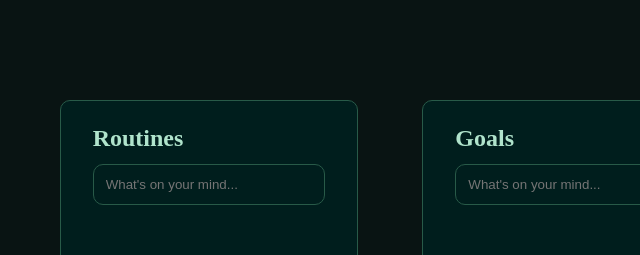
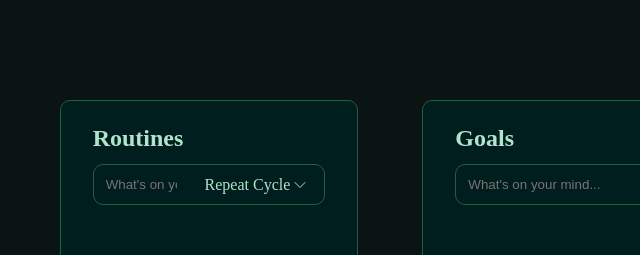
Before and after one commit to mrgeex/geextask, a website built with Parcel: page index.html in a window 1280 px wide. Shown: the top 255 px of the page, 431-1071 px from the left. Built offline with nearby package versions, Linux system fonts and the light colour scheme; files whose address does not match are found by name.

Commit message:
tasks >> routine repeat cycle style done

```diff
--- a/src/css/style.css
+++ b/src/css/style.css
@@ -79,6 +79,7 @@ Default: 10px
   padding: 0;
   box-sizing: border-box;
   color: var(--text);
+  transition: 0.2s ease-out all;
 }
 
 body {
@@ -139,9 +140,6 @@ ul {
 .todo {
   background: var(--secondary);
   border: 1px solid var(--border);
-  /*box-shadow:*/
-  /*  2px 2px 2px #408a71,*/
-  /*  -2px -2px 2px #408a71;*/
   border-radius: 10px;
 
   flex-flow: column;
@@ -155,11 +153,73 @@ ul {
 
 .todo input[type="text"] {
   background: inherit;
-  border: 1px solid var(--border);
+  border: none;
   border-radius: 10px;
 
   padding: 12px;
   width: 100%;
+}
+
+.todo__input {
+  width: 100%;
+  border: 1px solid var(--border);
+  border-radius: 10px;
+}
+
+.todo__routines__dropdown {
+  text-align: center;
+  width: max-content;
+  flex-flow: column;
+  position: relative;
+}
+
+.todo__routines__dropdown:hover .options__list {
+  opacity: 1;
+}
+
+.todo__routines__dropdown .selected {
+  cursor: pointer;
+
+  width: max-content;
+  padding: 8px 16px;
+  height: max-content;
+  gap: 2px;
+}
+
+.todo__routines__dropdown .selected svg {
+  width: 16px;
+}
+
+.todo__routines__dropdown .options__list {
+  cursor: pointer;
+  border: 1px solid var(--border);
+  border-radius: 10px;
+
+  opacity: 0;
+  position: absolute;
+  top: 100%;
+  z-index: 10;
+}
+
+.todo__routines__dropdown .option {
+  background: var(--primary);
+
+  width: 100%;
+  padding: 8px 16px;
+  margin: 0;
+}
+
+.todo__routines__dropdown .option:hover {
+  background: var(--text);
+  color: var(--primary);
+}
+
+.todo__routines__dropdown .option:first-child {
+  border-radius: 10px 10px 0 0;
+}
+
+.todo__routines__dropdown .option:last-child {
+  border-radius: 0 0 10px 10px;
 }
 
 .todo__inbox {
--- a/src/js/controller.js
+++ b/src/js/controller.js
@@ -3,7 +3,6 @@ import * as model from "./model";
 
 function controlLoadApp() {
   Tasks.render(model.getTasks());
-  console.log(model.getTasks());
 }
 
 function controlAddTasks(task, taskType) {
--- a/src/js/views/tasks/tasks.js
+++ b/src/js/views/tasks/tasks.js
@@ -24,6 +24,12 @@ class Tasks extends View {
         const taskType = parentElement.classList[0];
         const task = input.value.trim();
         if (!task) return;
+
+        if (taskType === "todo__routines") {
+          const routineCycle =
+            event.target.parentElement.querySelector("select").value;
+          console.log(routineCycle);
+        }
 
         handler(task, taskType);
         input.value = "";
@@ -68,36 +74,66 @@ class Tasks extends View {
           <h2 class="todo__title">
             <label for="todo__inbox" class="todo__label">Inbox</label>
           </h2>
+          <div class="todo__input">
             <input
               type="text"
               name="todo__inbox"
               id="todo__inbox"
               placeholder="What's on your mind..."
             />
+          </div>
           <div class="tasks">${this._generateTasksMarkup(this._data["todo__inbox"])}</div>
         </div>
         <div class="todo__routines todo flex">
           <h2 class="todo__title">
             <label for="todo__routines" class="todo__label">Routines</label>
           </h2>
+          <div class="todo__input flex">
             <input
               type="text"
               name="todo__routines"
               id="todo__routines"
               placeholder="What's on your mind..."
             />
+
+          <div class="todo__routines__dropdown flex">
+            <div class="selected flex">
+              <span>Repeat Cycle</span>
+              <svg
+                xmlns="http://www.w3.org/2000/svg"
+                fill="none"
+                viewBox="0 0 24 24"
+                stroke-width="1.5"
+                stroke="currentColor"
+              >
+                <path
+                  stroke-linecap="round"
+                  stroke-linejoin="round"
+                  d="m19.5 8.25-7.5 7.5-7.5-7.5"
+                />
+              </svg>
+            </div>
+            <div class="options__list">
+              <div class="option" data-value="daily">Daily</div>
+              <div class="option" data-value="weekly">Weekly</div>
+              <div class="option" data-value="monthly">Monthly</div>
+            </div>
+          </div>
+          </div>
           <div class="tasks">${this._generateTasksMarkup(this._data["todo__routines"])}</div>
         </div>
         <div class="todo__goals todo flex">
           <h2 class="todo__title">
             <label for="todo__goals" class="todo__label">Goals</label>
           </h2>
+          <div class="todo__input">
             <input
               type="text"
               name="todo__goals"
               id="todo__goals"
               placeholder="What's on your mind..."
             />
+          </div>
           <div class="tasks">${this._generateTasksMarkup(this._data["todo__goals"])}</div>
         </div>
     `;
```
Lines whose indentation alone changed are shown as unchanged.
